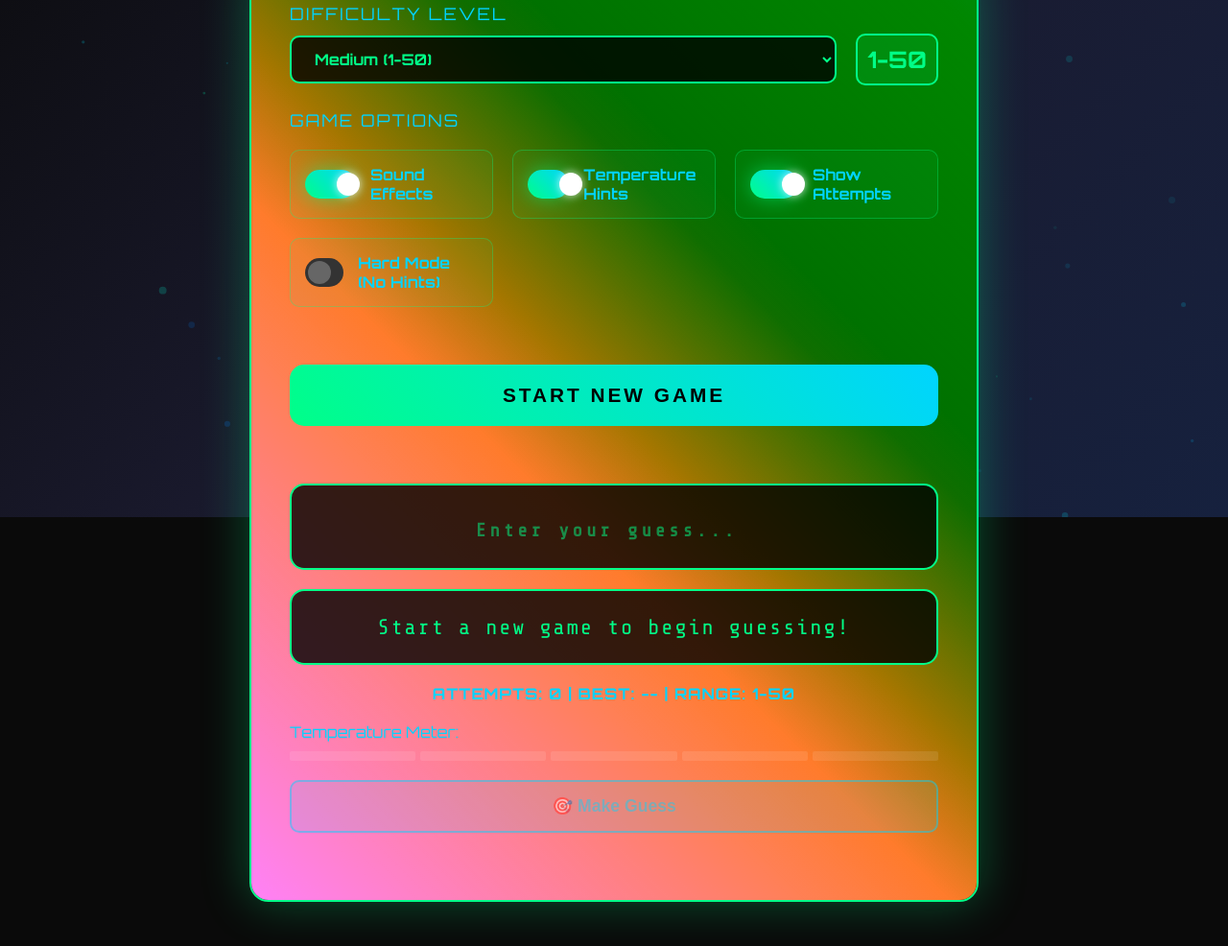
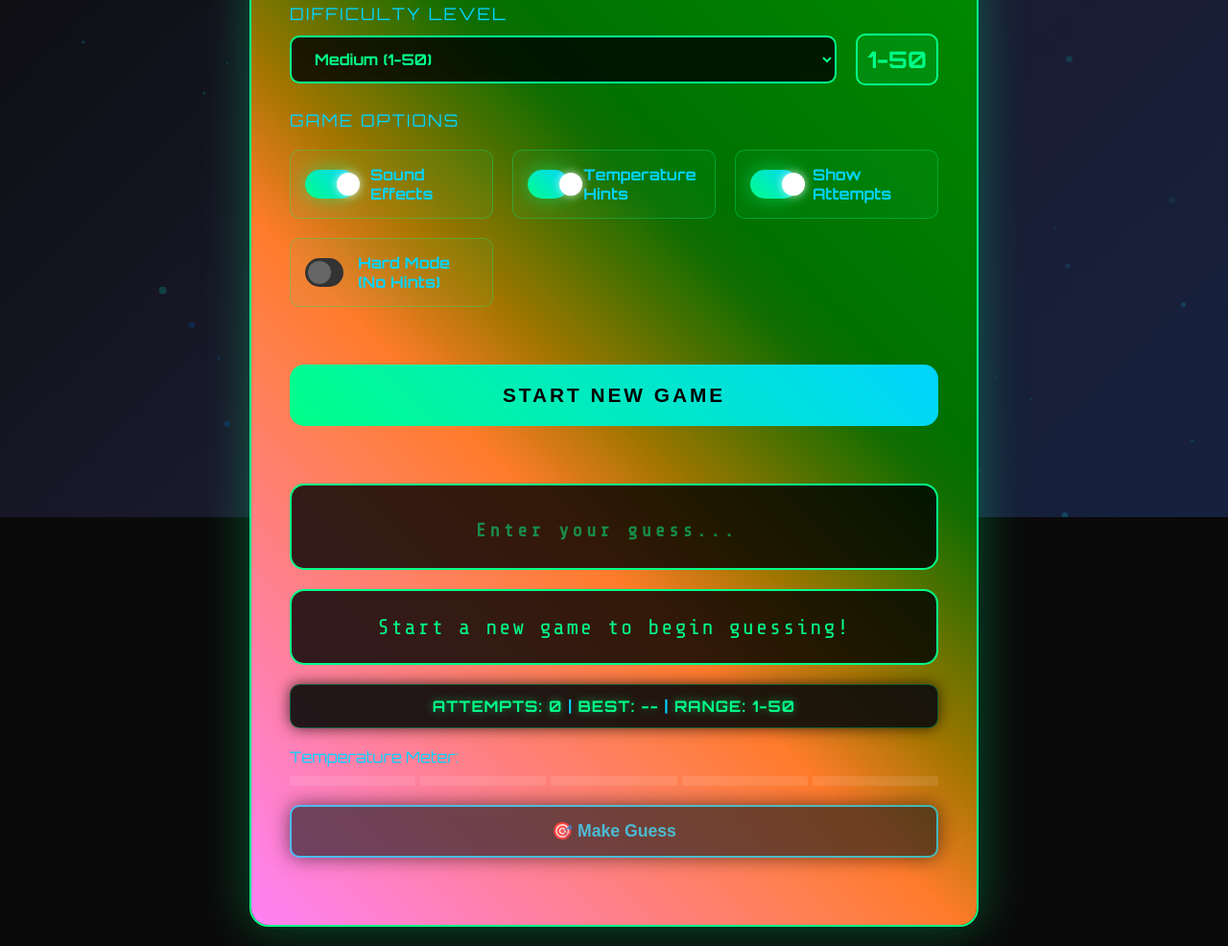
Before and after one commit to Blue-gold369/oskars-naughty-numbers, a plain HTML site: page index.html in a window 1280 px wide. Shown: the part 261-1247 px from the top of the page at 96% size. Before the commit the page ends 1221 px from the top, so only its background shows below. Drawn offline with nearby package versions, Linux system fonts and the light colour scheme.

Commit message:
Add files via upload

```diff
--- a/index.html
+++ b/index.html
@@ -371,13 +371,24 @@
             font-weight: 600;
             text-transform: uppercase;
             letter-spacing: 1px;
+            background: rgba(10, 10, 10, 0.9);
+            padding: 12px 20px;
+            border-radius: 10px;
+            border: 1px solid rgba(0, 255, 136, 0.3);
+            color: #ffffff;
+            box-shadow: 0 0 15px rgba(0, 0, 0, 0.7);
+        }
+
+        .game-stats span {
+            color: #00ff88;
+            text-shadow: 0 0 10px rgba(0, 255, 136, 0.5);
         }
 
         /* Copy Button (now Guess Button) */
         .copy-btn {
             width: 100%;
             padding: 15px;
-            background: rgba(0, 212, 255, 0.2);
+            background: rgba(10, 10, 10, 0.9);
             border: 2px solid #00d4ff;
             border-radius: 10px;
             color: #00d4ff;
@@ -387,24 +398,27 @@
             transition: all 0.3s ease;
             position: relative;
             overflow: hidden;
+            box-shadow: 0 0 20px rgba(0, 0, 0, 0.8);
         }
 
         .copy-btn:hover:not(:disabled) {
-            background: rgba(0, 212, 255, 0.3);
+            background: rgba(0, 212, 255, 0.2);
             transform: translateY(-2px);
-            box-shadow: 0 5px 15px rgba(0, 212, 255, 0.4);
+            box-shadow: 0 5px 25px rgba(0, 212, 255, 0.6);
         }
 
         .copy-btn:disabled {
-            opacity: 0.5;
+            opacity: 0.7;
             cursor: not-allowed;
             transform: none;
+            background: rgba(30, 30, 30, 0.9);
         }
 
         .copy-btn.success {
-            background: rgba(0, 255, 136, 0.3);
+            background: rgba(0, 255, 136, 0.2);
             border-color: #00ff88;
             color: #00ff88;
+            box-shadow: 0 0 20px rgba(0, 255, 136, 0.5);
         }
 
         /* Strength Meter */
```
